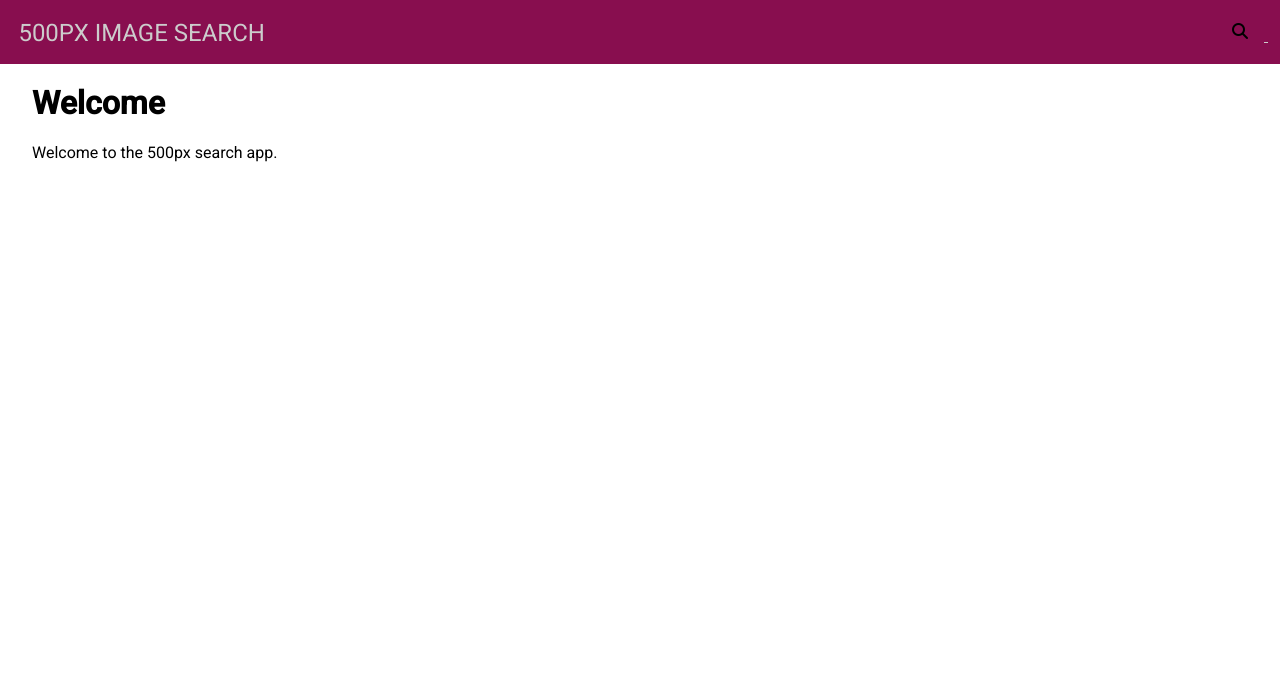
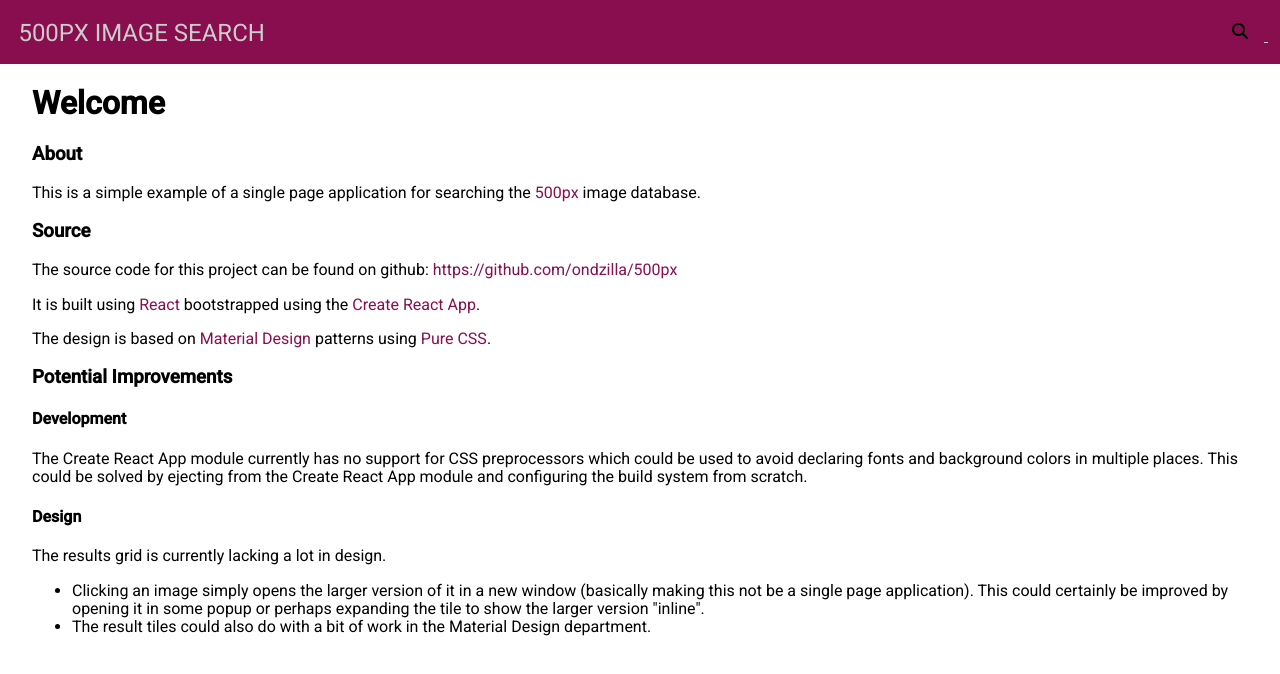
Before and after one commit to ondzilla/500px, a React (Create React App) app: page / in a window 1280 px wide. Shown: the top 674 px of the page. Built offline with nearby package versions, Linux system fonts and the light colour scheme.

Commit message:
Add home screen info

```diff
--- a/src/Home.js
+++ b/src/Home.js
@@ -6,7 +6,48 @@ class Home extends Component {
         return (
             <div className="home">
                 <h1>Welcome</h1>
-                <p>Welcome to the 500px search app.</p>
+
+                <h3>About</h3>
+                <p>
+                    This is a simple example of a single page application for searching the{" "}
+                    <a target="_blank" href="https://500px.com/">500px</a> image database.</p>
+                <h3>Source</h3>
+                <p>
+                    The source code for this project can be found on github:{" "}
+                    <a target="_blank" href="https://github.com/ondzilla/500px">https://github.com/ondzilla/500px</a>
+                </p>
+                <p>
+                    It is built using <a target="_blank" href="https://facebook.github.io/react/">React</a> bootstrapped
+                    using the <a target="_blank" href="https://github.com/facebookincubator/create-react-app">Create React App</a>.
+                </p>
+                <p>
+                    The design is based on <a target="_blank" href="https://material.google.com/">Material
+                    Design</a>{" "}
+                    patterns using <a target="_blank" href="http://purecss.io/">Pure CSS</a>.
+                </p>
+
+                <h3>Potential Improvements</h3>
+                <h4>Development</h4>
+                <p>
+                    The Create React App module currently has no support for CSS preprocessors which could be
+                    used to
+                    avoid declaring fonts and background colors in multiple places. This could be solved by
+                    ejecting
+                    from the Create React App module and configuring the build system from scratch.
+                </p>
+                <h4>Design</h4>
+                <p>The results grid is currently lacking a lot in design.</p>
+                <ul>
+                    <li>
+                        Clicking an image simply opens the larger
+                        version of it in a new window (basically making this not be a single page application). This
+                        could certainly be improved by opening it in some popup or perhaps expanding the tile to show
+                        the larger version "inline".
+                    </li>
+                    <li>
+                        The result tiles could also do with a bit of work in the Material Design department.
+                    </li>
+                </ul>
             </div>
         )
     }
```
